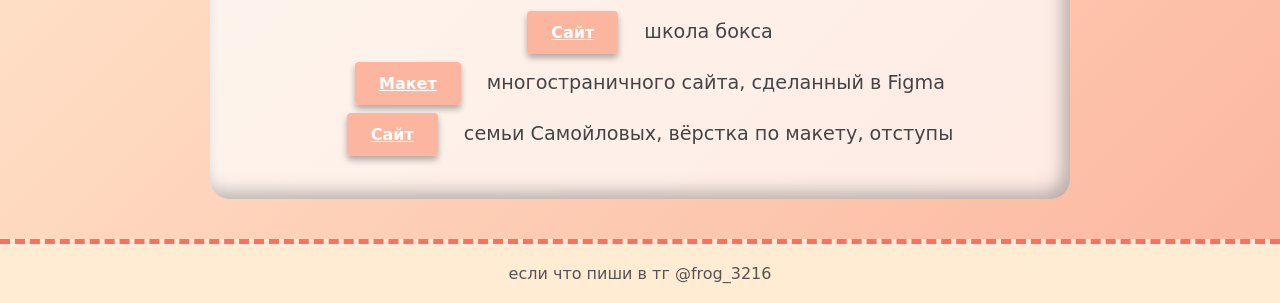
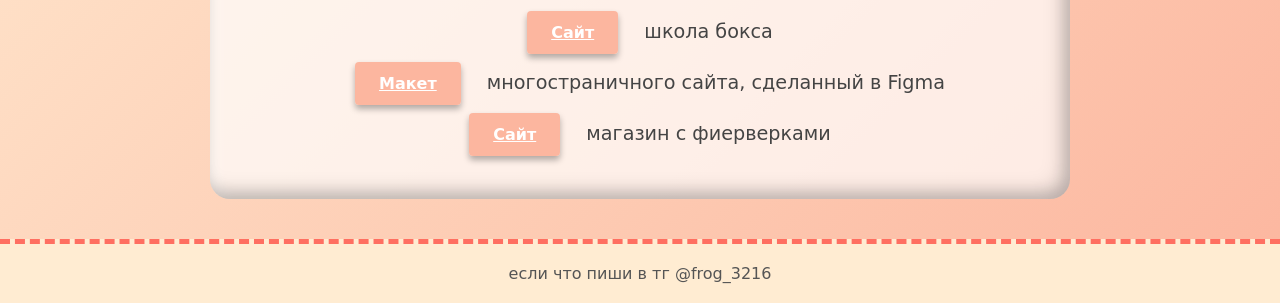
Before and after one commit to uchenik753/barbara_final, a plain HTML site: page works.html in a window 1280 px wide. Shown: the part 509-812 px from the top of the page. Drawn offline with Linux system fonts and the light colour scheme.

Commit message:
Update works.html

```diff
--- a/works.html
+++ b/works.html
@@ -16,7 +16,7 @@
         <p></p>
         <p><a class="link-text" href="https://uchenik753.github.io/Varvara_koreshkova"><b>Сайт</b></a> школа бокса </p>
       <p><a class="link-text" href="https://www.figma.com/design/O9DAVrIPap1DF5PZdBYKM4/Untitled?node-id=0-1&t=G7z8gEtvoOs6J9Z7-1"><b>Макет</b></a> многостраничного сайта, сделанный в Figma</p>
-        <p><a class="link-text" href="https://agata.ru/"><b>Сайт</b></a> семьи Самойловых, вёрстка по макету, отступы</p>
+        <p><a class="link-text" href="https://uchenik753.github.io/Barbara_Fantastic/"><b>Сайт</b></a> магазин с фиерверками</p>
 
     </main>
     <footer>
```
